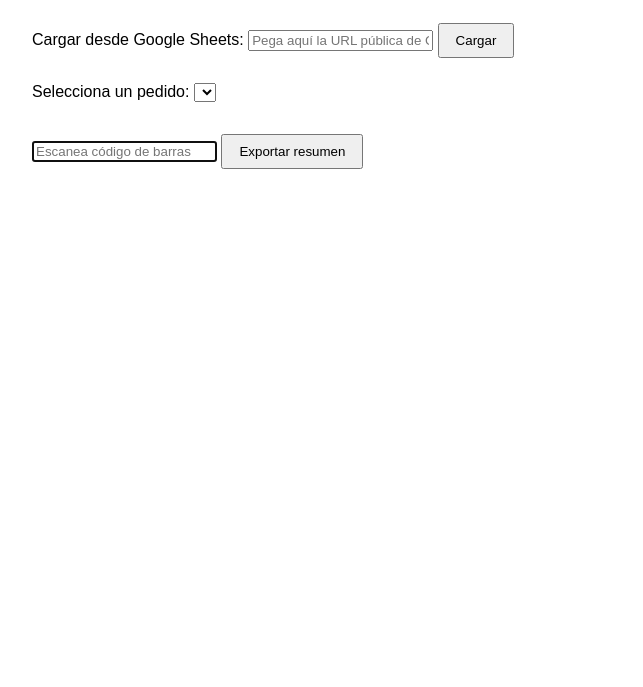
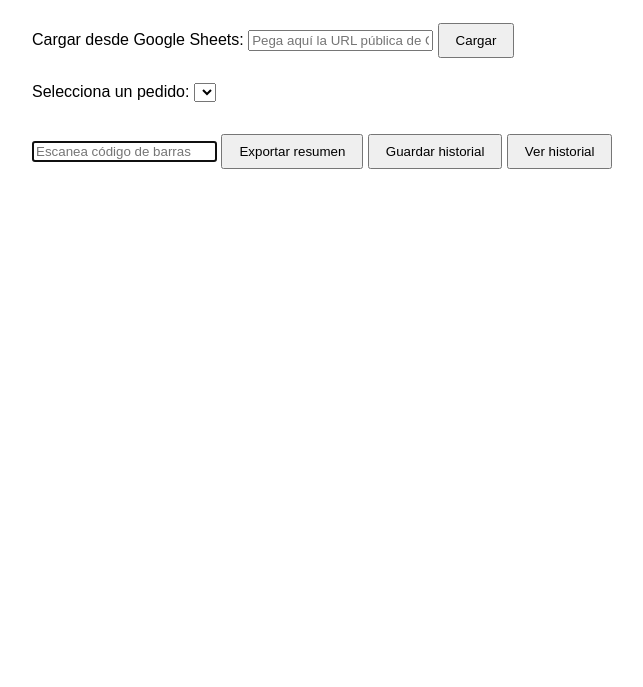
Before and after one commit to whatever9326/escaneo2, a plain HTML site: page index.html in a window 1280 px wide. Shown: the part 113-800 px from the top of the page, without its empty margins (8-651 px from the left). Drawn offline with Linux system fonts and the light colour scheme.

Commit message:
Update index.html

```diff
--- a/index.html
+++ b/index.html
@@ -29,8 +29,12 @@
   <br>
   <input type="text" id="barcodeInput" placeholder="Escanea código de barras" autofocus>
   <button onclick="exportarResumen()">Exportar resumen</button>
+  <button onclick="guardarHistorial()">Guardar historial</button>
+  <button onclick="verHistorial()">Ver historial</button>
+
   <div id="errores" class="error"></div>
   <table id="pedidoTable"></table>
+  <div id="historial"></div>
 
   <script>
     let pedidos = {};
@@ -196,6 +200,31 @@
       link.click();
       document.body.removeChild(link);
     }
+
+    function guardarHistorial() {
+      if (!pedidoActual) {
+        alert('Selecciona un pedido para guardar su historial.');
+        return;
+      }
+      const id = document.getElementById('pedidoSelect').value;
+      localStorage.setItem('historial_' + id, JSON.stringify(pedidoActual));
+      alert('✅ Historial guardado para el pedido ' + id);
+    }
+
+    function verHistorial() {
+      const contenedor = document.getElementById('historial');
+      contenedor.innerHTML = '<h3>Historial guardado</h3>';
+      for (let i = 0; i < localStorage.length; i++) {
+        const key = localStorage.key(i);
+        if (key.startsWith('historial_')) {
+          const id = key.replace('historial_', '');
+          const data = JSON.parse(localStorage.getItem(key));
+          contenedor.innerHTML += `<strong>Pedido ${id}</strong><ul>` +
+            Object.entries(data).map(([code, p]) =>
+              `<li>${code}: ${p.nombre} → ${p.escaneado}/${p.cantidad}</li>`).join('') + '</ul>';
+        }
+      }
+    }
   </script>
 </body>
 </html>
```
